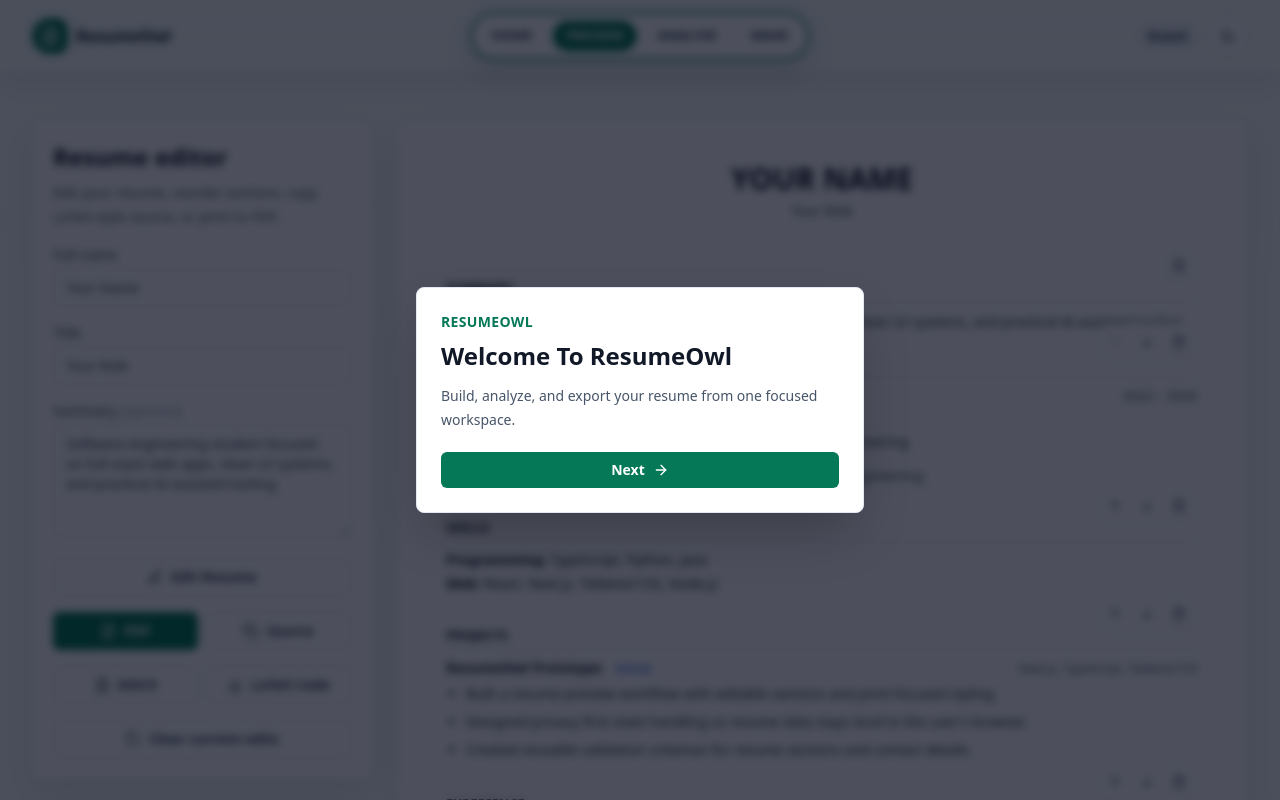
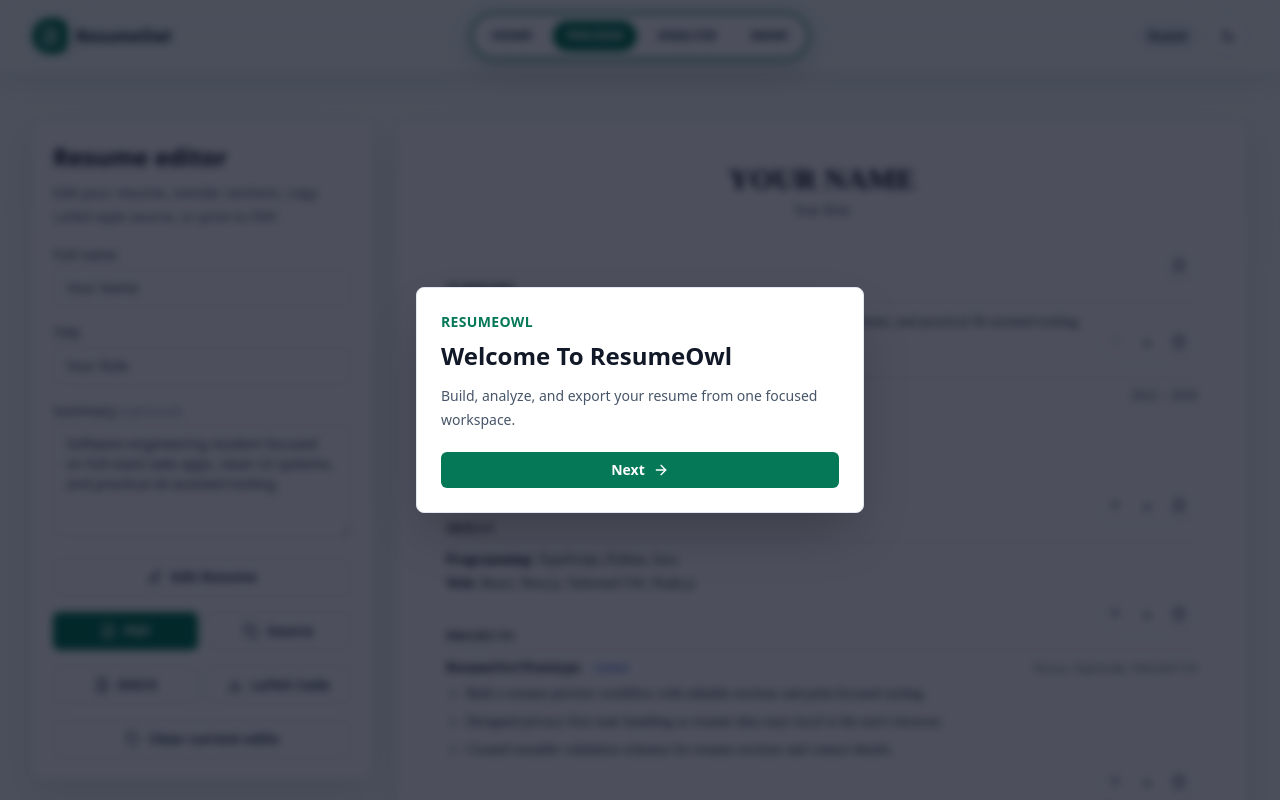
Before and after one commit to abdullahx404/ResumeOwl, a Next.js app: page /preview in a window 1280 px wide. Shown: the top 800 px of the page. Built offline with nearby package versions, Linux system fonts and the light colour scheme.

Commit message:
Use Times New Roman for resume rendering

```diff
--- a/src/app/globals.css
+++ b/src/app/globals.css
@@ -295,6 +295,10 @@
 :root[data-theme="dark"] .resume-page {
   background: #ffffff !important;
   color: #111827 !important;
+}
+
+.resume-page {
+  font-family: "Times New Roman", Times, serif;
 }
 
 :root[data-theme="dark"] .resume-page .bg-white {
--- a/src/lib/export/pdf.tsx
+++ b/src/lib/export/pdf.tsx
@@ -65,7 +65,7 @@
     borderBottomColor: "#cbd5e1",
     paddingBottom: 3,
     fontSize: 12,
-    fontFamily: "Helvetica-Bold",
+    fontFamily: "Times-Bold",
     textTransform: "uppercase",
   },
   row: {
--- a/src/lib/export/print-html.ts
+++ b/src/lib/export/print-html.ts
@@ -160,7 +160,7 @@
       body {
         background: #ffffff;
         color: #111827;
-        font-family: Arial, Helvetica, sans-serif;
+        font-family: "Times New Roman", Times, serif;
         font-size: 10.5pt;
         line-height: 1.42;
         margin: 0;
```
Also changed, not shown: 1 other file (tests, documents, lock files or other folders).
